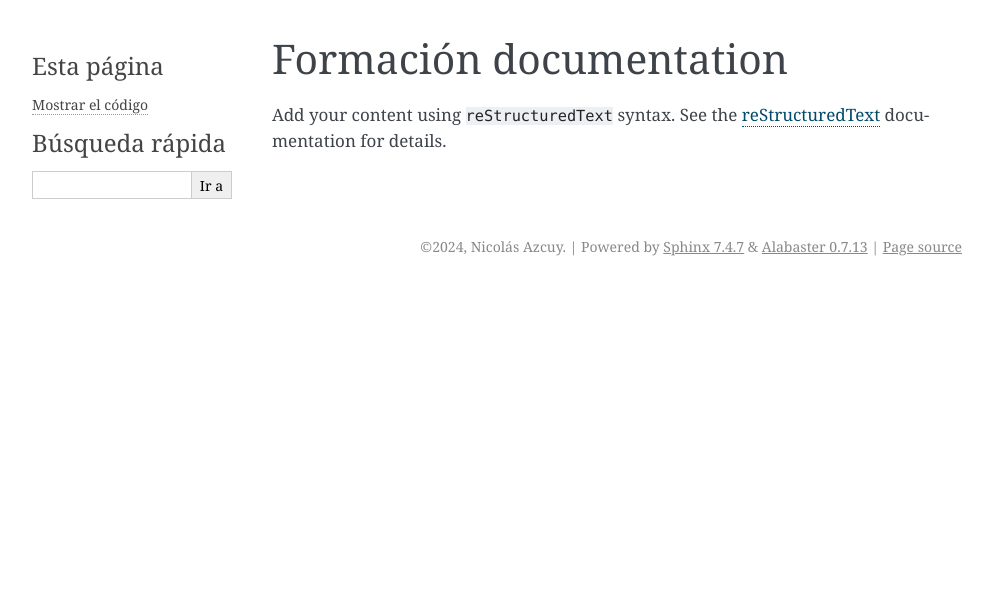
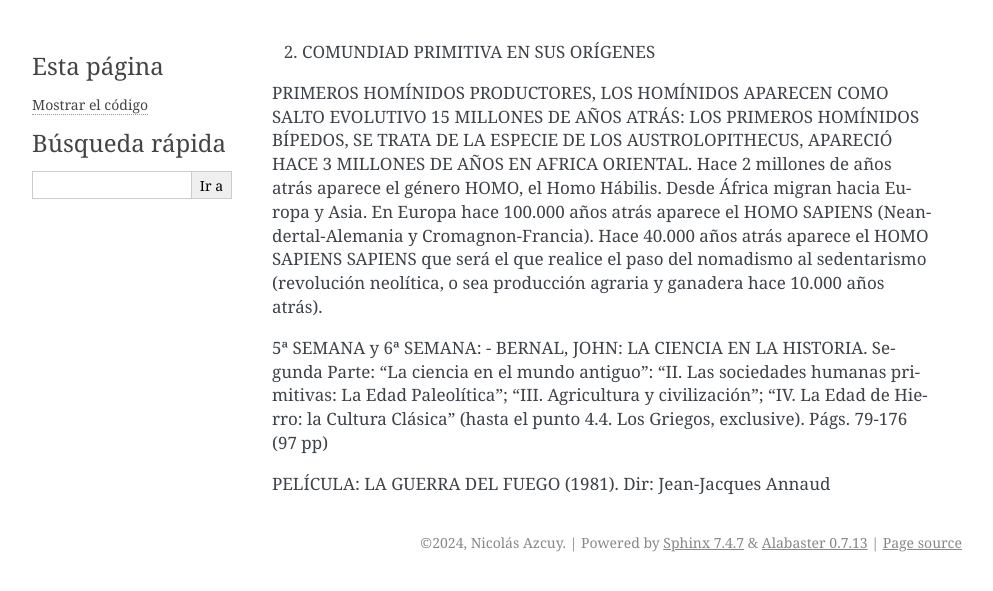
Before and after one commit to nazcuy/Formacion-para-Juan, a Sphinx documentation site: the page built from source/comunidad_primitiva.rst, in a window 1280 px wide. Shown: the top 591 px of the page, without its empty margins (148-1141 px from the left). Built offline with Sphinx 7.4.7, drawn with Linux system fonts in a browser that asks for light colours.

Commit message:
Update comunidad_primitiva.rst

```diff
--- a/source/comunidad_primitiva.rst
+++ b/source/comunidad_primitiva.rst
@@ -1,16 +1,8 @@
-.. Formación documentation master file, created by
-   sphinx-quickstart on Mon Dec 16 09:36:42 2024.
-   You can adapt this file completely to your liking, but it should at least
-   contain the root `toctree` directive.
+2. COMUNDIAD PRIMITIVA EN SUS ORÍGENES
 
-Formación documentation
-=======================
+PRIMEROS HOMÍNIDOS PRODUCTORES, LOS HOMÍNIDOS APARECEN COMO SALTO EVOLUTIVO 15 MILLONES DE AÑOS ATRÁS: LOS PRIMEROS HOMÍNIDOS BÍPEDOS, SE TRATA DE LA ESPECIE DE LOS AUSTROLOPITHECUS, APARECIÓ HACE 3 MILLONES DE AÑOS EN AFRICA ORIENTAL. Hace 2 millones de años atrás aparece el género HOMO, el Homo Hábilis. Desde África migran hacia Europa y Asia. En Europa hace 100.000 años atrás aparece el HOMO SAPIENS (Neandertal-Alemania y Cromagnon-Francia). Hace 40.000 años atrás aparece el HOMO SAPIENS SAPIENS que será el que realice el paso del nomadismo al sedentarismo (revolución neolítica, o sea producción agraria y ganadera hace 10.000 años atrás).
 
-Add your content using ``reStructuredText`` syntax. See the
-`reStructuredText <https://www.sphinx-doc.org/en/master/usage/restructuredtext/index.html>`_
-documentation for details.
+5ª SEMANA y 6ª SEMANA:
+- BERNAL, JOHN: LA CIENCIA EN LA HISTORIA. Segunda Parte: “La ciencia en el mundo antiguo”: “II. Las sociedades humanas primitivas: La Edad Paleolítica”; “III. Agricultura y civilización”; “IV. La Edad de Hierro: la Cultura Clásica”  (hasta el punto 4.4. Los Griegos, exclusive). Págs. 79-176 (97 pp)
 
-
-.. toctree::
-   :maxdepth: 2
-   :caption: Contents:
+PELÍCULA: LA GUERRA DEL FUEGO (1981). Dir: Jean-Jacques Annaud
```
